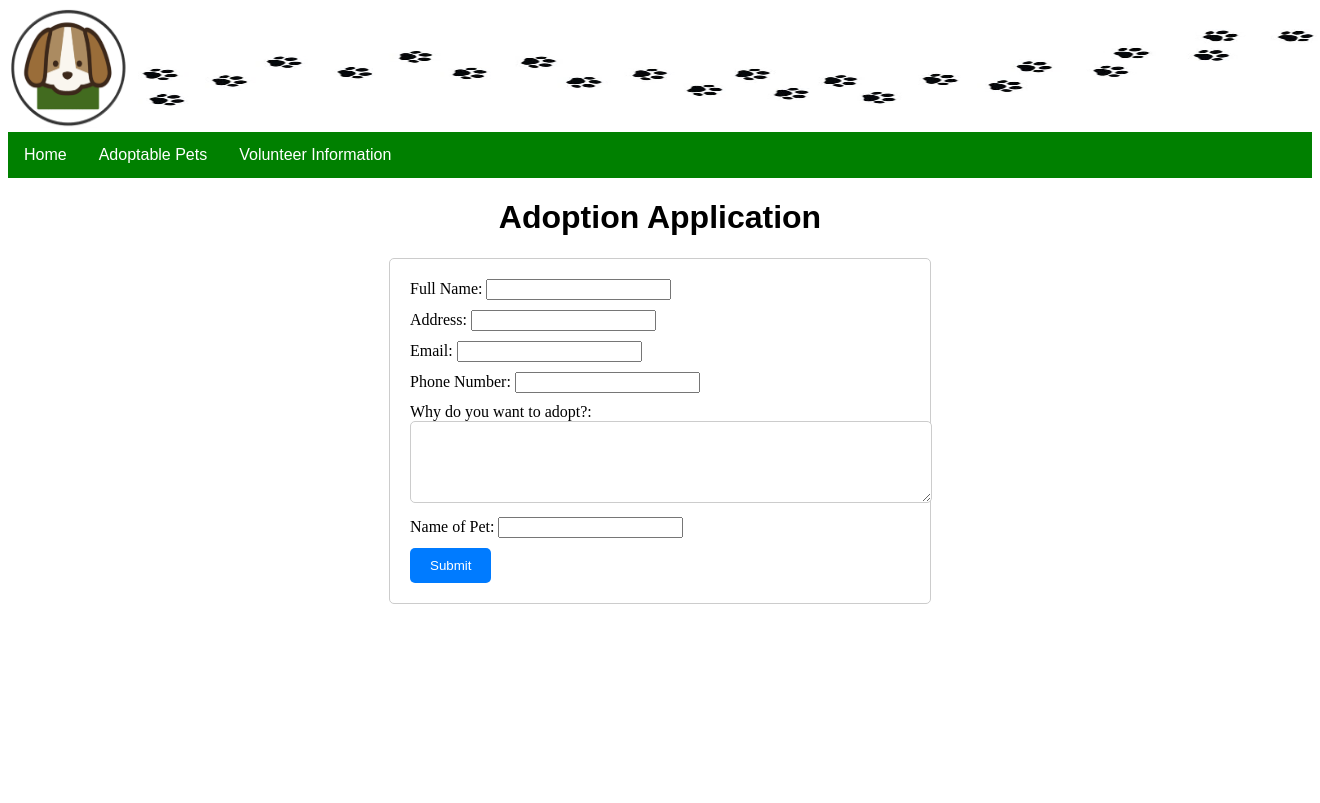
After one commit to katelynreyes/group4, a Django app: page /adoption/ in a window 1320 px wide. The commit adds this page. Shown: the top 803 px of the page. Run offline with Django 5.2, Linux system fonts and the light colour scheme.

Commit message:
adoption application

```diff
--- a/adoption_site/urls.py
+++ b/adoption_site/urls.py
@@ -9,4 +9,6 @@ urlpatterns = [
     path('', include('catalog.urls')),
 
 
+
+
 ] + static(settings.MEDIA_URL, document_root=settings.MEDIA_ROOT)
--- /dev/null
+++ b/catalog/forms.py
@@ -0,0 +1,14 @@
+from django import forms
+
+from django import forms
+from .models import AdoptionApplication
+
+
+class AdoptionForm(forms.ModelForm):
+    class Meta:
+        model = AdoptionApplication
+        fields = ['full_name', 'email', 'phone_number', 'address', 'why_you_want_to_adopt', 'name_of_pet']
+        widgets = {
+            'why_you_want_to_adopt': forms.Textarea(attrs={'rows': 4, 'cols': 50}),
+        }
+    address = forms.CharField(required=False)  # Ensure address is not required
--- a/catalog/models.py
+++ b/catalog/models.py
@@ -1,4 +1,5 @@
 from django.db import models
+from django.db.models import Model
 from django.urls import reverse  # Used to generate URLs by reversing the URL patterns
 import uuid  # Required for unique pet instances
 
@@ -29,3 +30,12 @@ class PetInstance(models.Model):
     def __str__(self):
         """string for representing the Model object"""
         return f'{self.id} ({self.pet.name})'
+
+
+class AdoptionApplication(models.Model):
+    full_name = models.CharField(max_length=100)
+    email = models.EmailField()
+    phone_number = models.CharField(max_length=20)
+    address = models.CharField(max_length=255)
+    why_you_want_to_adopt = models.CharField(max_length=500)
+    name_of_pet= models.CharField(max_length=50)
--- a/catalog/static/css/my_style.css
+++ b/catalog/static/css/my_style.css
@@ -119,3 +119,9 @@
   bottom: 5px;
   right: 16px;
  }
+
+.application {
+    font-family: arial;
+    text-align: center;
+
+}
--- /dev/null
+++ b/catalog/templates/adoption_form.html
@@ -0,0 +1,49 @@
+{% extends "catalog/base.html" %}
+
+{% block content %}
+<body>
+<div class="application">
+    <h1>Adoption Application</h1>
+</div>
+<form method="post" style="max-width: 500px; margin: 0 auto; padding: 20px; border: 1px solid #ccc; border-radius: 5px;">
+    {% csrf_token %}
+
+    <div style="margin-bottom: 10px;">
+        {{ form.full_name.errors }}
+        <label for="{{ form.full_name.id_for_label }}">Full Name:</label>
+        {{ form.full_name }}
+    </div>
+      <div style="margin-bottom: 10px;">
+        {{ form.address.errors }}
+        <label for="{{ form.address.id_for_label }}">Address:</label>
+        {{ form.address }}
+    </div>
+    <div style="margin-bottom: 10px;">
+        {{ form.email.errors }}
+        <label for="{{ form.email.id_for_label }}">Email:</label>
+        {{ form.email }}
+    </div>
+
+    <div style="margin-bottom: 10px;">
+        {{ form.phone_number.errors }}
+        <label for="{{ form.phone_number.id_for_label }}">Phone Number:</label>
+        {{ form.phone_number }}
+    </div>
+
+    <div style="margin-bottom: 10px;">
+        {{ form.why_you_want_to_adopt.errors }}
+        <label for="{{ form.why_you_want_to_adopt.id_for_label }}">Why do you want to adopt?:</label>
+        <textarea id="{{ form.why_you_want_to_adopt.id_for_label }}" name="{{ form.why_you_want_to_adopt.html_name }}" rows="4" cols="50" style="width: 100%; padding: 10px; border: 1px solid #ccc; border-radius: 5px;"></textarea>
+    </div>
+    <div style="margin-bottom: 10px;">
+        {{ form.name_of_pet.errors }}
+        <label for="{{ form.name_of_pet.id_for_label }}">Name of Pet:</label>
+        {{ form.name_of_pet }}
+    </div>
+
+    <button type="submit" style="padding: 10px 20px; background-color: #007bff; color: #fff; border: none; border-radius: 5px;">Submit</button>
+</form>
+</body>
+
+
+{% endblock %}
--- /dev/null
+++ b/catalog/templates/application_submitted.html
@@ -0,0 +1,4 @@
+{% extends "catalog/base.html" %}
+{%  block content %}
+<h1>Thanks for submitting your adoption application! Someone will reach out to you with the next steps.</h1>
+{%  endblock %}
--- a/catalog/templates/catalog/pet_detail.html
+++ b/catalog/templates/catalog/pet_detail.html
@@ -8,6 +8,7 @@
         <p>History: {{ pet.history }}</p>
         <p>Breed: {{ pet.breed }}</p>
         <p>Size: {{ pet.size }}</p>
+        <a href="{% url 'adoption_application' %}">Adoption Application</a>
     </div>
 
 {% endblock %}
--- a/catalog/urls.py
+++ b/catalog/urls.py
@@ -1,10 +1,15 @@
 from django.urls import path
 
 from . import views
+from .views import adoption_application
 
 urlpatterns = [
     path('', views.index, name='index'),  # the main page
     path('pet_list/', views.PetListView.as_view(), name='pet_list'),  # Pet list page
     path('pet_detail/<int:pk>', views.PetDetailView.as_view(), name='pet_detail'),
     path('volunteer/', views.volunteer, name='volunteer'),  # Volunteer information page
+    path('adoption/', adoption_application, name='adoption_application'),#application page
+    path('application_submitted/', views.application_submitted, name='application_submitted'), # successful submission
+
+
 ]
--- a/catalog/views.py
+++ b/catalog/views.py
@@ -1,10 +1,13 @@
 from django.shortcuts import render
 from django.views import generic
-from .models import Pet
-#from django.contrib.auth.mixins import LoginRequiredMixin
+from .models import Pet, PetInstance
+from django.shortcuts import render, redirect
+from .forms import AdoptionForm
 
+from catalog.forms import AdoptionForm
 
-# Existing import statements...
+from django.contrib.auth.mixins import LoginRequiredMixin
+
 
 def index(request):
     """View function for home page of site."""
@@ -26,3 +29,24 @@ class PetDetailView(generic.DetailView):
 
 class PetListView(generic.ListView):
     model = Pet
+
+
+def adoption_application(request):
+    if request.method == 'POST':
+        # If the form is submitted via POST, instantiate the AdoptionForm with the submitted data
+        form = AdoptionForm(request.POST)
+        if form.is_valid():
+            # If the form is valid, save the form data to the database
+            form.save()
+            # Redirect to a success page
+            return redirect('application_submitted')
+    else:
+        # If the request method is not POST (e.g., GET), instantiate an empty AdoptionForm
+        form = AdoptionForm()
+
+    # Pass the form instance to the template context
+    return render(request, 'adoption_form.html', {'form': form})
+
+# defines the view for the success page
+def application_submitted(request):
+    return render(request, 'application_submitted.html')
```
Also changed, not shown: catalog/templates/catalog/pet_list.html (+8 -4 lines), db.sqlite3.
